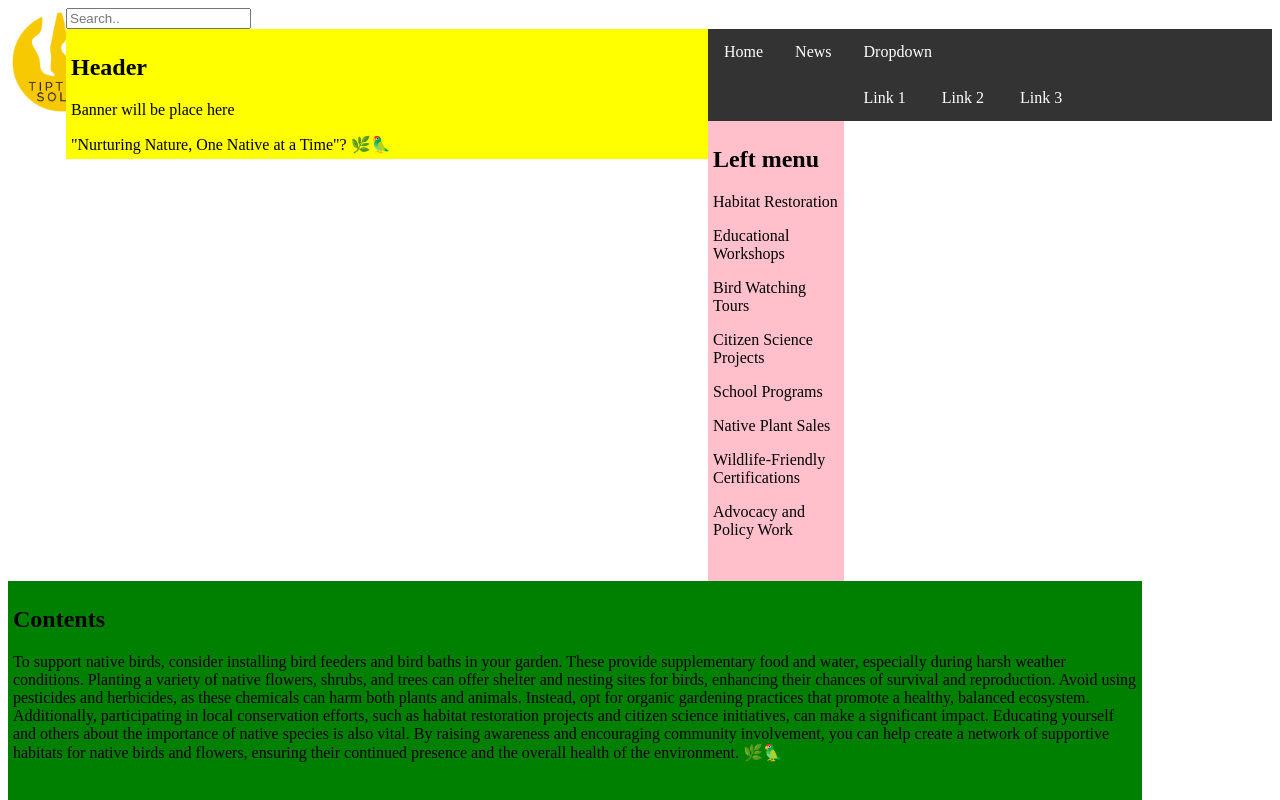
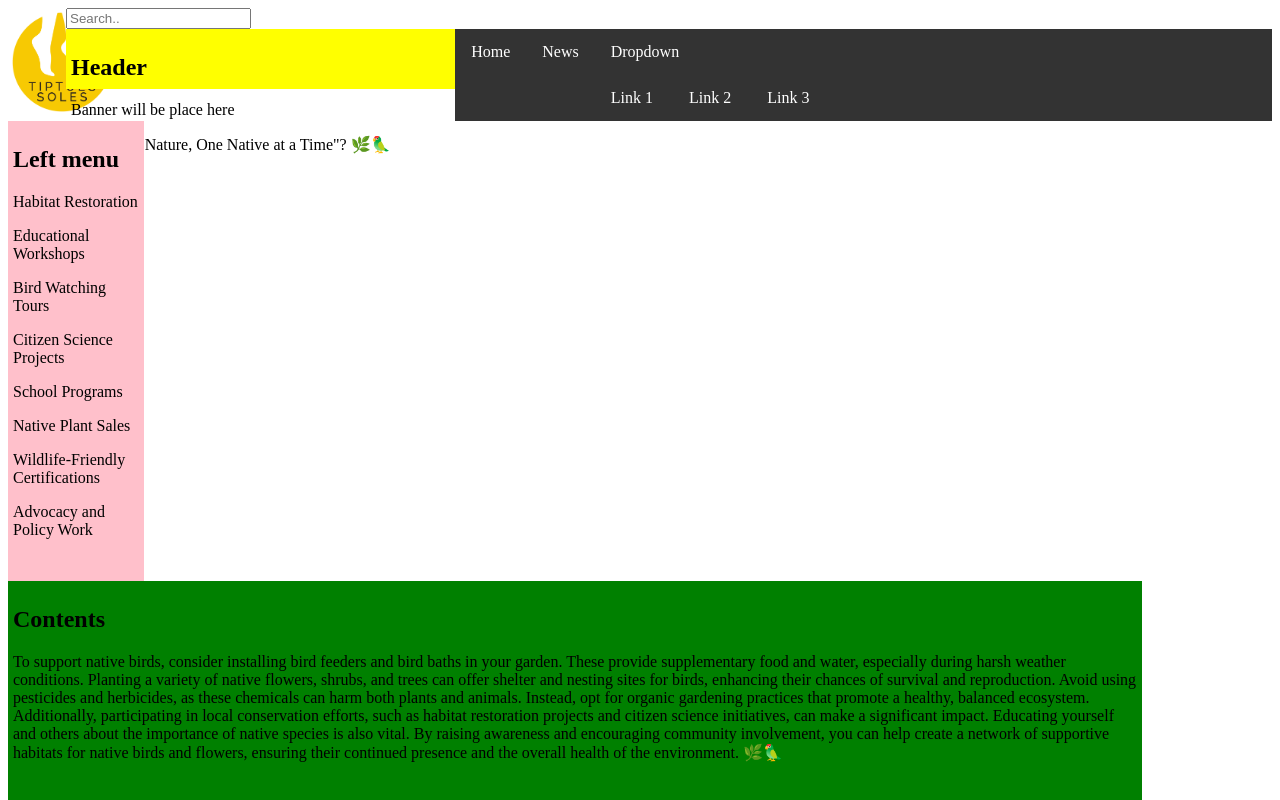
Before and after one commit to BRyder123/Assessment, a plain HTML site: page index.html in a window 1280 px wide. Shown: the top 800 px of the page. Drawn offline with Linux system fonts and the light colour scheme.

Commit message:
Update mystyle.css

```diff
--- a/css/mystyle.css
+++ b/css/mystyle.css
@@ -7,9 +7,9 @@
 .myPage {
   }
   .MyHeader {
-  width: 50%;
+  width: 30%;
   background-color: yellow;
-  height: 120px;
+  height: 50px;
   padding: 5px;
   float: left;
   }
```
